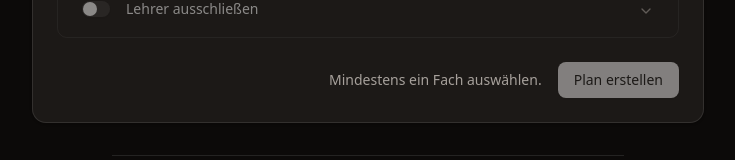
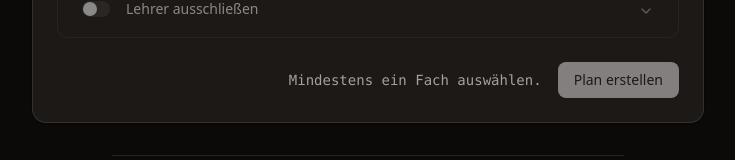
Before and after one commit to jakesarjeant/praktikumsplaner, a React (Vite) app: page / in a window 1280 px wide. Shown: the part 731-891 px from the top of the page, without its empty margins (272-1007 px from the left). Built offline with nearby package versions, Linux system fonts and the light colour scheme.

Commit message:
feat: display progress in monospace

```diff
--- a/src/blocks/solver-form.tsx
+++ b/src/blocks/solver-form.tsx
@@ -432,7 +432,7 @@ function SolveActions({
 
   return (
     <CardFooter className="flex justify-end gap-4 relative pb-6">
-      <Muted>
+      <Muted className="font-mono">
         {!selectedSubjects.length && "Mindestens ein Fach auswählen"}
         {/* {!selectedSubjects.length && !studentName && " und "} */}
         {/* {!studentName && "Namen eingeben"} */}
```
